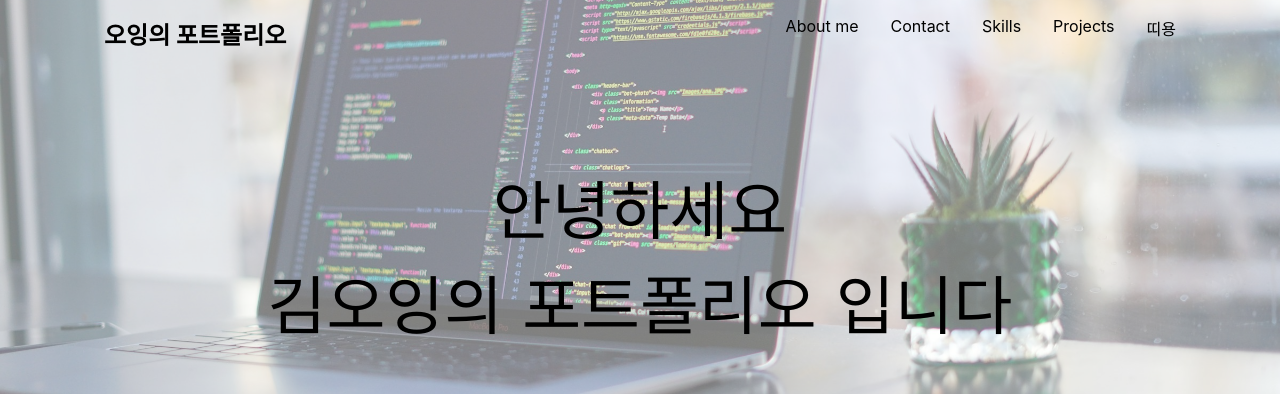
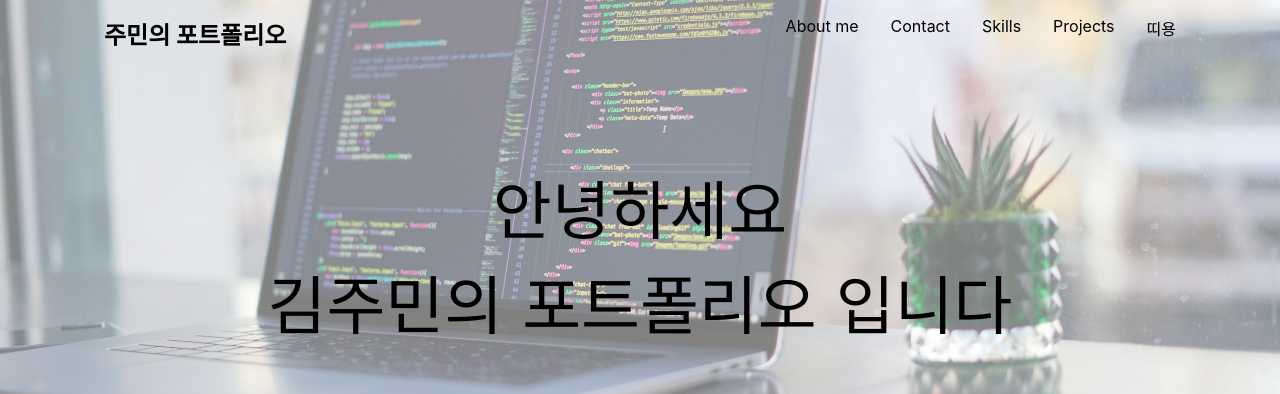
Before and after one commit to kjm541006/portfolio, a Next.js app: page / in a window 1280 px wide. Shown: the top 394 px of the page. Built offline with nearby package versions, Linux system fonts and the light colour scheme.

Commit message:
윈도우 연결 테스트

```diff
--- a/components/Header.js
+++ b/components/Header.js
@@ -29,7 +29,7 @@ const Header = () => {
       <Image className={styles.header_img} src={"/images/img.jpg"} layout="fill" objectFit="cover" objectPosition="center" />
       <nav className={`${styles.navbar} ${isNavbarWhite ? styles.navbar_white : ""}`}>
         <div className={styles.nav_content}>
-          <div className={styles.name}>오잉의 포트폴리오</div>
+          <div className={styles.name}>주민의 포트폴리오</div>
           <div className={styles.menu}>
             <div>About me</div>
             <div>Contact</div>
@@ -43,7 +43,7 @@ const Header = () => {
         <div className={styles.header_main_content}>
           <div className={styles.header_main_title}>
             <span>안녕하세요</span> <br />
-            <span>김오잉의 포트폴리오 입니다</span>
+            <span>김주민의 포트폴리오 입니다</span>
           </div>
         </div>
       </div>
```
